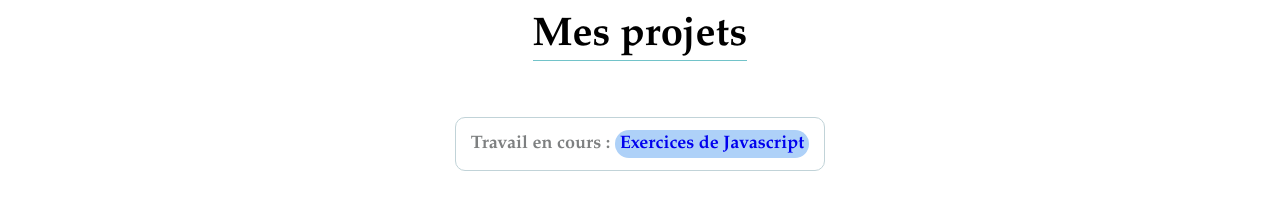
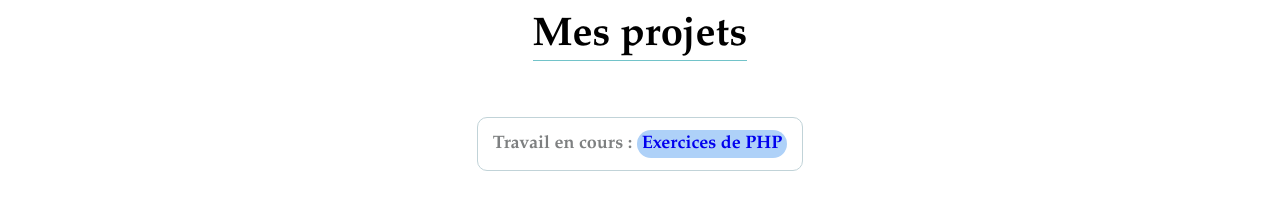
Before and after one commit to BertrandDuclot/bertrandduclot.github.io, a plain HTML site: page index.html in a window 1280 px wide. Shown: the part 820-1039 px from the top of the page. Drawn offline with Linux system fonts and the light colour scheme.

Commit message:
Update index.html
PHP msg

```diff
--- a/index.html
+++ b/index.html
@@ -75,7 +75,7 @@
         <h1 class="title-my-projects">Mes projets</h1>
 
         <!--Ongoing projects-->
-        <section class="upcoming-project">Travail en cours : <a class="ongoing" href="https://github.com/BertrandDuclot/Exercices-Javascript">Exercices de Javascript</a></section>
+        <section class="upcoming-project">Travail en cours : <a class="ongoing" href="https://github.com/BertrandDuclot/Exercices-PHP">Exercices de PHP</a></section>
 
         <!--Frontend Projects-->
         <section class="projects">
```
